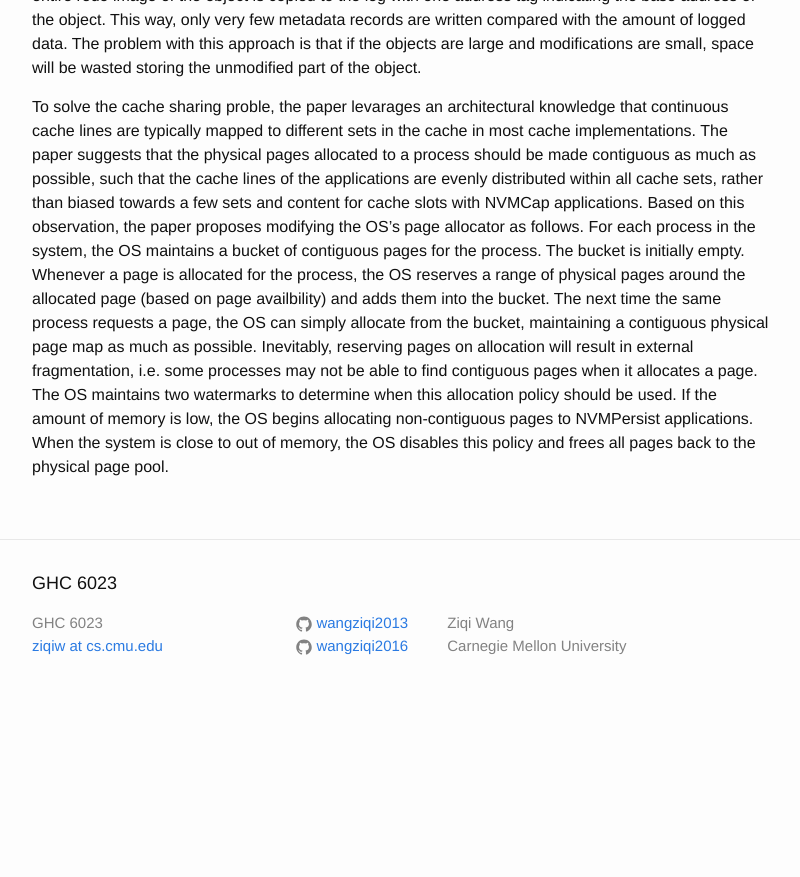
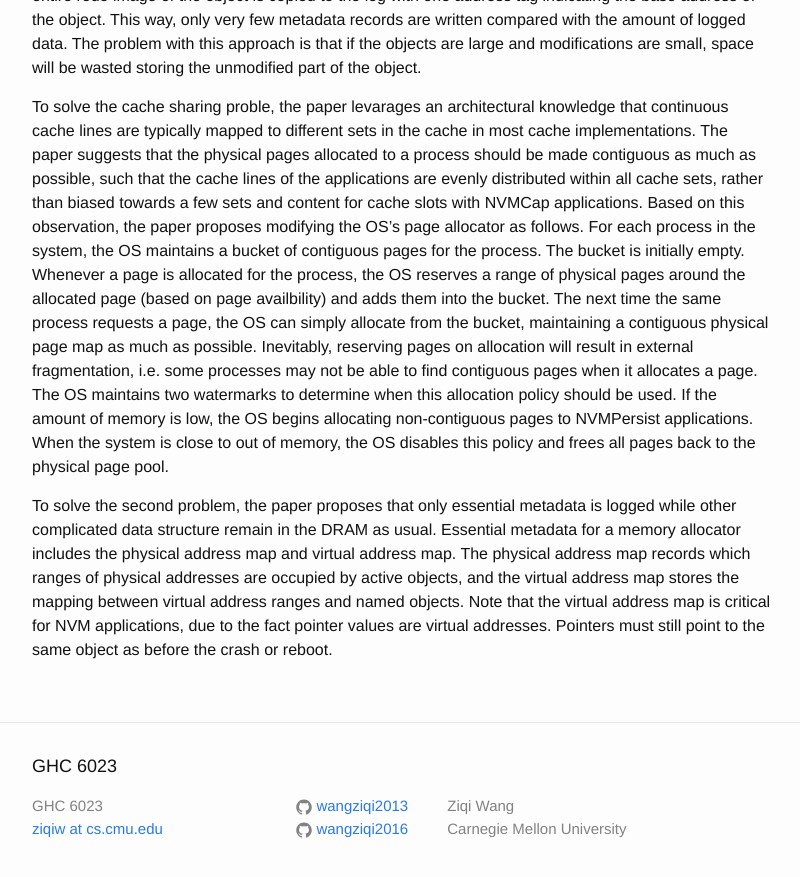
Before and after one commit to wangziqi2013/wangziqi2013.github.io, a Jekyll site: the page built from _posts/2019-09-02-Reducing-the-cost-of-persistence-for-nonvolatile-heaps-in-end-user-devices.markdown, in a window 1280 px wide and 900 px high, scrolled down 1870 px. Shown: the top 877 px of the window, without its empty margins (238-1038 px from the left). Built offline with Jekyll 4.4.1, drawn with Linux system fonts in a browser that asks for light colours; before the commit the page ends 2587 px from its top, so only the background shows below that.

Commit message:
Adding allocator logging

```diff
--- a/_posts/2019-09-02-Reducing-the-cost-of-persistence-for-nonvolatile-heaps-in-end-user-devices.markdown
+++ b/_posts/2019-09-02-Reducing-the-cost-of-persistence-for-nonvolatile-heaps-in-end-user-devices.markdown
@@ -80,3 +80,10 @@ processes may not be able to find contiguous pages when it allocates a page. The
 when this allocation policy should be used. If the amount of memory is low, the OS begins allocating non-contiguous pages
 to NVMPersist applications. When the system is close to out of memory, the OS disables this policy and frees all pages
 back to the physical page pool.
+
+To solve the second problem, the paper proposes that only essential metadata is logged while other complicated data
+structure remain in the DRAM as usual. Essential metadata for a memory allocator includes the physical address map and virtual
+address map. The physical address map records which ranges of physical addresses are occupied by active objects, and the
+virtual address map stores the mapping between virtual address ranges and named objects. Note that the virtual address
+map is critical for NVM applications, due to the fact pointer values are virtual addresses. Pointers must still point
+to the same object as before the crash or reboot.
```
